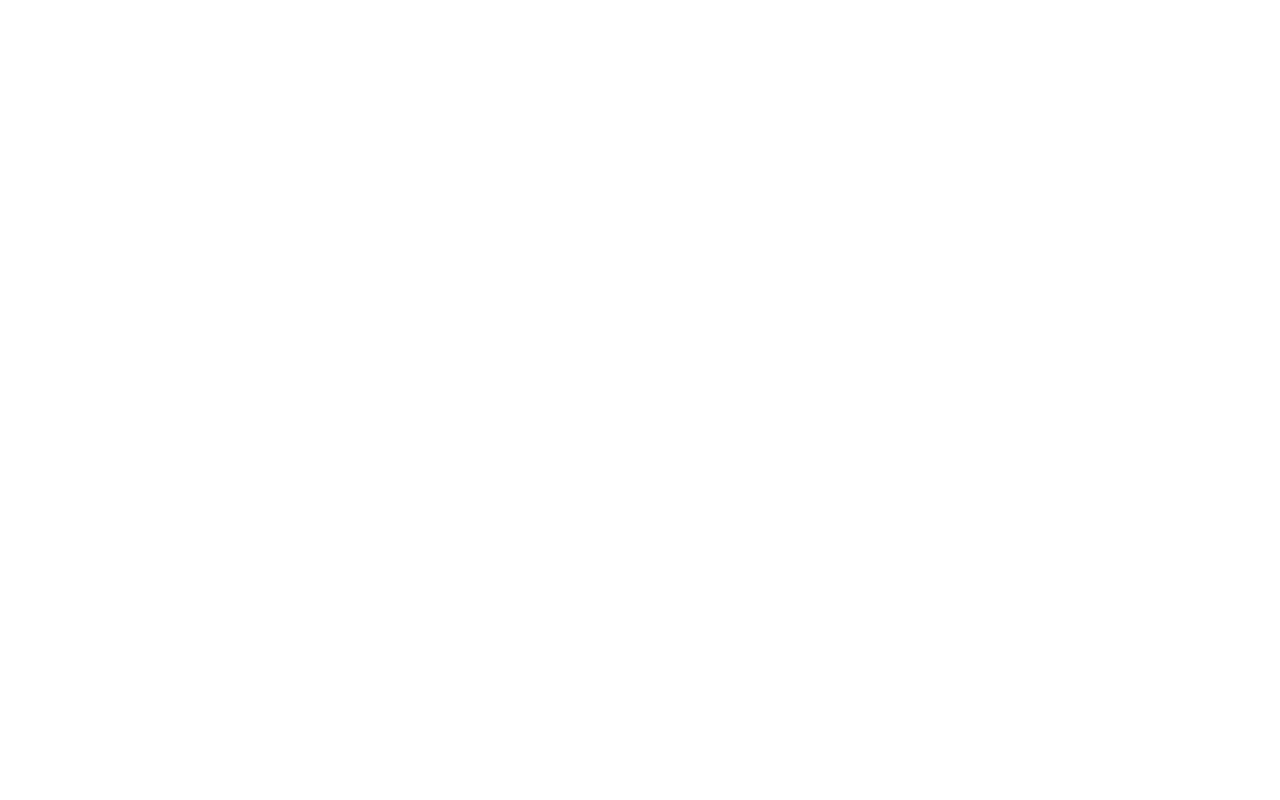
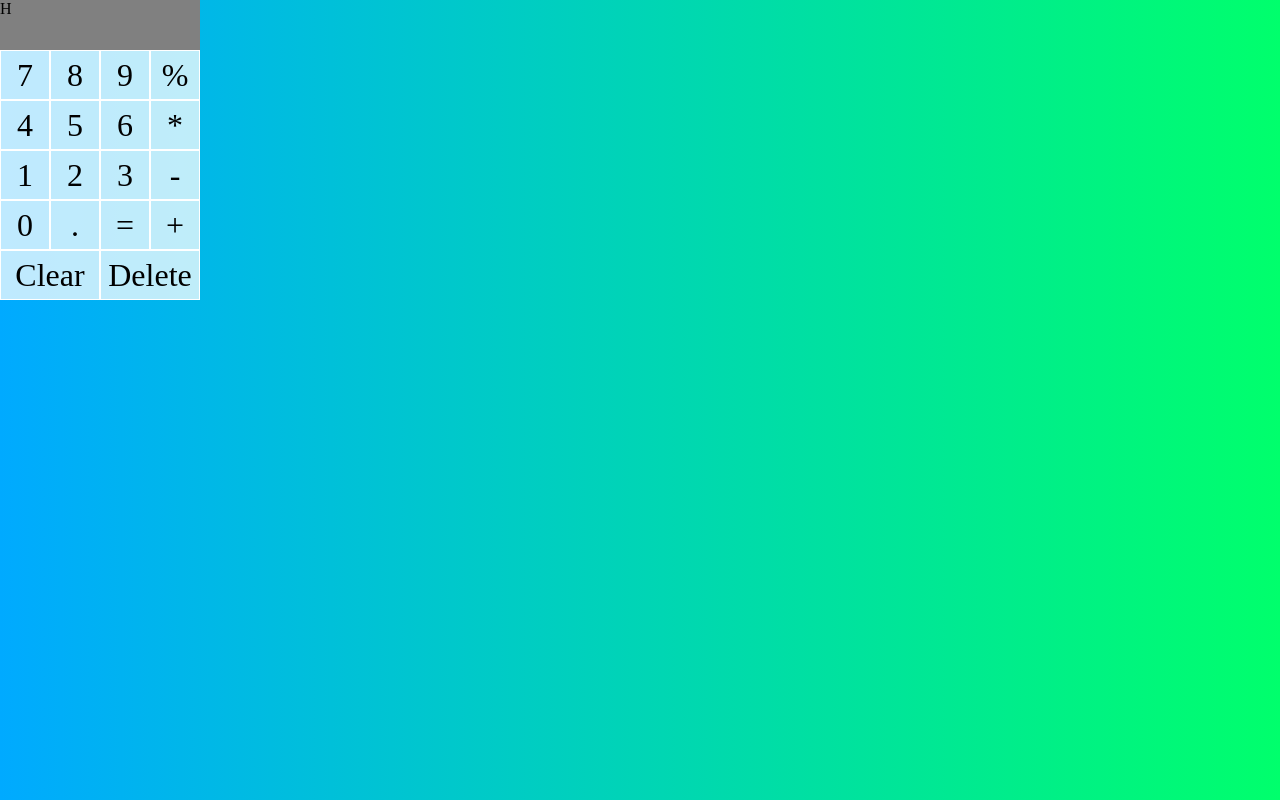
Before and after one commit to WillChu1733/Calculator, a plain HTML site: page index.html in a window 1280 px wide. Drawn offline with Linux system fonts and the light colour scheme.

Commit message:
add HTML div/button and css styling

```diff
--- a/index.html
+++ b/index.html
@@ -3,10 +3,44 @@
 <head>
   <meta charset="UTF-8">
   <meta name="viewport" content="width=device-width, initial-scale=1.0">
-  <link rel="stylesheet" hred="styles.css" />
+  <link rel="stylesheet" href="styles.css" />
   <title>Document</title>
 </head>
 <body>
+  <div class="container">
+    <div class="row">
+      <div class="calc_input">H</div>
+    </div>
+
+    <div class="row">
+      <div class="button">7</div>
+      <div class="button">8</div>
+      <div class="button">9</div>
+      <div class="button">%</div>
+    </div>
+    <div class="row">
+      <div class="button">4</div>
+      <div class="button">5</div>
+      <div class="button">6</div>
+      <div class="button">*</div>
+    </div>
+    <div class="row">
+      <div class="button">1</div>
+      <div class="button">2</div>
+      <div class="button">3</div>
+      <div class="button">-</div>
+    </div>
+    <div class="row">
+      <div class="button">0</div>
+      <div class="button">.</div>
+      <div class="button">=</div>
+      <div class="button">+</div>
+    </div>
+    <div class="row">
+      <div class="button span-two">Clear</div>
+      <div class="button span-two">Delete</div>
+    </div>
+  </div>
   <script src="main.js"></script>
 </body>
 </html>
--- a/main.js
+++ b/main.js
@@ -1,9 +1,11 @@
 // let firstNumber = a
 // let secondNumber = b
 // let sumOperator =
-// TEST
+
 let a = 253
 let b = 12.5
+let operator = '+'
+
 const add = (a, b) => a + b
 
 const subtract = (a, b) => a - b
@@ -12,7 +14,9 @@ const multiple = (a, b) => a * b
 
 const divide = (a, b) => a / b
 
-// const operate = () => {}
+function operate(a, b, operator) {
+  return a + operator + b
+}
 
 console.log(`Add ${a} + ${b} = ` + add(a, b))
 console.log(`Subtract ${a} - ${b} = ` + subtract(a, b))
--- a/styles.css
+++ b/styles.css
@@ -0,0 +1,40 @@
+*, *::before, *::after {
+  box-sizing: border-box;
+}
+
+body {
+  background: linear-gradient(to right, #00AAFF, #00FF6C);
+  padding: 0;
+  margin: 0;
+}
+
+.container {
+  width: 200px;
+
+}
+
+.row {
+  display: flex;
+}
+
+.button {
+  display: flex;
+  border: solid 1px white;
+  width: 50px;
+  height: 50px;
+  justify-content: center;
+  align-items: center;
+  outline: none;
+  font-size: 2rem;
+  background-color: rgba(255, 255, 255, .75);
+}
+
+.span-two {
+  flex-grow: 2;
+}
+
+.calc_input {
+  width: 100%;
+  background-color: grey;
+  height: 50px;
+}
```
